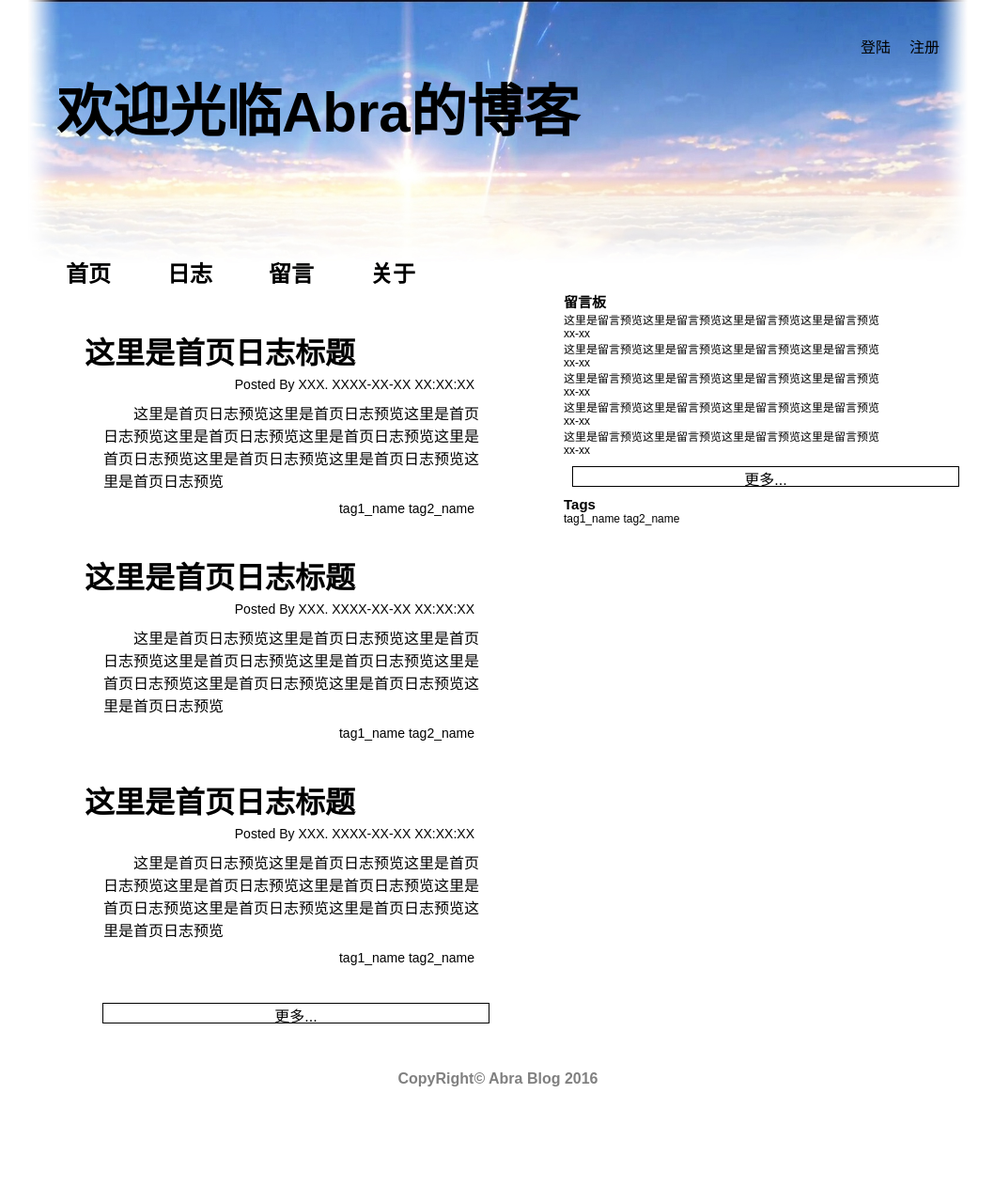
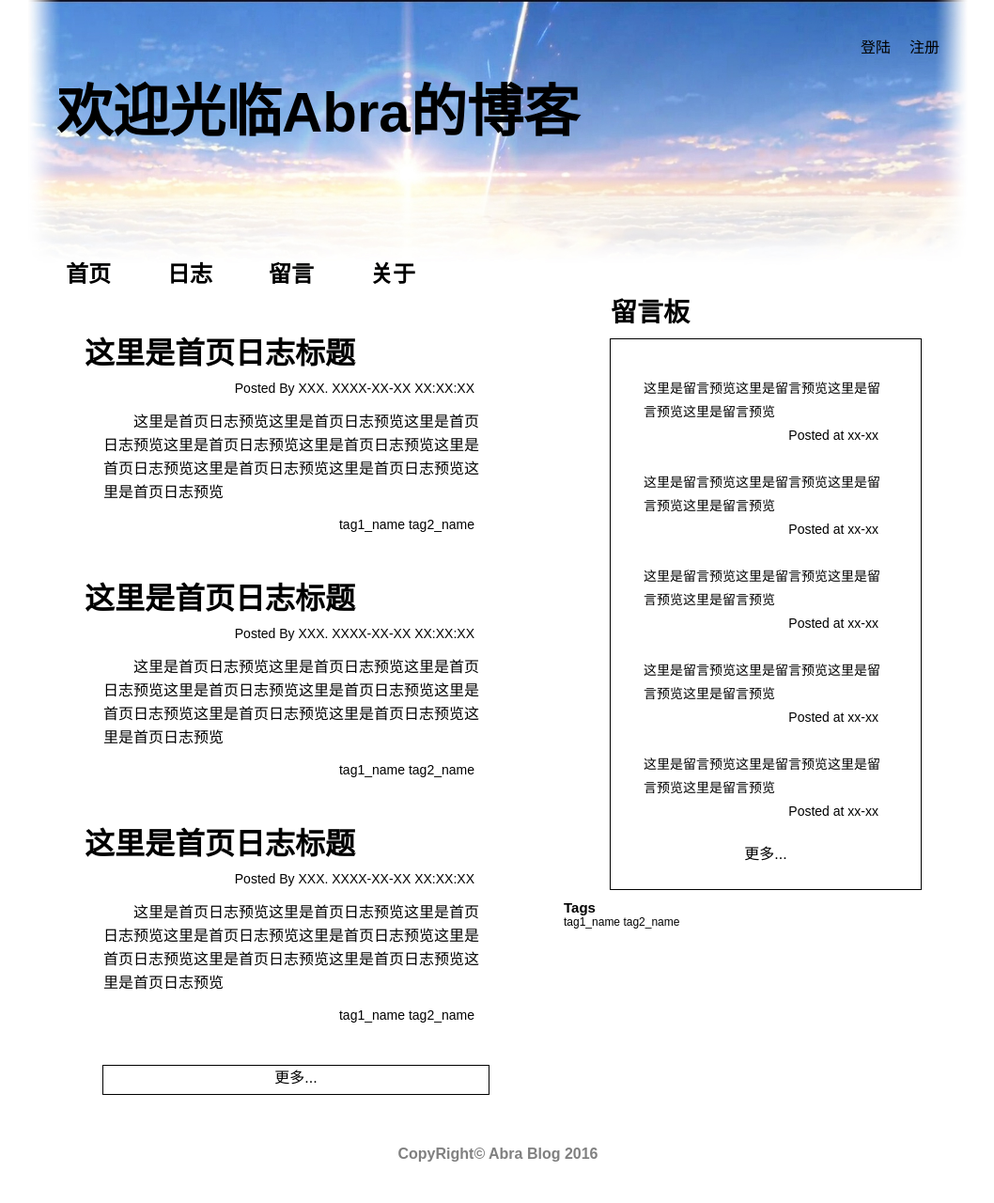
Before and after one commit to ZaraZ/MyBlog, a PHP site: page /view/index.html in a window 1280 px wide. Shown: the whole page at 94% size, without its empty margins (110-1168 px from the left). Before the commit the page ends 1156 px from the top, so only its background shows below. Run offline with PHP 8.4, Linux system fonts and the light colour scheme.

Commit message:
首页index页面留言板样式完成

```diff
--- a/web/www/css/default.css
+++ b/web/www/css/default.css
@@ -45,6 +45,9 @@ address, cite, code, em, th {
 
 
 /*网易css初始化代码 End*/
+p{
+  line-height: 25px;
+}
 
 a {
     text-decoration: none;
--- a/web/www/css/index.css
+++ b/web/www/css/index.css
@@ -2,14 +2,16 @@
     width: 570px;
     float: left;
 }
-.art_preview{
+
+.art_preview {
     margin: 40px 60px;
 }
 
-.art_preview_title{
+.art_preview_title {
     font-size: 32px;
 }
-.art_tags{
+
+.art_tags {
     font-size: 14px;
     margin-top: 5px;
     margin-bottom: 15px;
@@ -17,29 +19,30 @@
     text-align: right;
 }
 
-.art_preview_content{
+.art_preview_content {
     font-size: 16px;
-  margin:10px auto;
+    margin: 10px auto;
     padding-left: 20px;
     padding-right: 20px;
     text-indent: 2em;
 }
 
-.art_preview .posted_time{
+.art_preview .posted_time {
     font-size: 14px;
     margin-top: 5px;
     text-align: right;
     padding-right: 35px;
 }
 
-.more{
+.more {
     margin: 10px auto;
     text-align: center;
     font-size: 16px;
     border: 1px solid black;
     width: 410px;
-  height: 20px;
+    height: 30px;
 }
+
 .more_link:hover {
     color: black;
     font-weight: bolder;
@@ -49,3 +52,31 @@
     width: 430px;
     float: right;
 }
+
+.msg_preview_title {
+    font-size: 28px;
+    position: relative;
+    left:50px;
+}
+
+.msg_board{
+  margin: 10px auto;
+  padding: 30px 30px 10px 30px;
+  width: 270px;
+  border: 1px black solid;
+}
+.msg_preview{
+  margin-top: 5px;
+  margin-bottom: 15px;
+  padding: 5px;
+  font-size: 14px;
+
+}
+.msg_preview .posted_time{
+  text-align: right;
+  width: 250px;
+}
+.msg_board .more{
+  width: 250px;
+  border: 0px;
+}
--- a/web/www/view/index.html
+++ b/web/www/view/index.html
@@ -75,9 +75,9 @@
                     <span id="%tag2_name"><a href="./tags_detail.html">tag2_name</a></span>
                 </p>
             </div>
-            <a href="./artical.html" class="more_link"><p class="more">
-                更多...
-            </p></a>
+            <a href="./artical.html" class="more_link">
+              <p class="more">更多...</p>
+          </a>
         </div>
         <div class="right">
 
@@ -89,7 +89,7 @@
                       <a href="./msg_content.html">这里是留言预览这里是留言预览这里是留言预览这里是留言预览</a>
                     </p>
                     <p class="posted_time">
-                      xx-xx
+                      Posted at xx-xx
                     </p>
                   </div>
                   <div class="msg_preview">
@@ -97,7 +97,7 @@
                       <a href="./msg_content.html">这里是留言预览这里是留言预览这里是留言预览这里是留言预览</a>
                     </p>
                     <p class="posted_time">
-                      xx-xx
+                      Posted at xx-xx
                     </p>
                   </div>
                   <div class="msg_preview">
@@ -105,7 +105,7 @@
                       <a href="./msg_content.html">这里是留言预览这里是留言预览这里是留言预览这里是留言预览</a>
                     </p>
                     <p class="posted_time">
-                      xx-xx
+                      Posted at xx-xx
                     </p>
                   </div>
                   <div class="msg_preview">
@@ -113,7 +113,7 @@
                       <a href="./msg_content.html">这里是留言预览这里是留言预览这里是留言预览这里是留言预览</a>
                     </p>
                     <p class="posted_time">
-                      xx-xx
+                      Posted at xx-xx
                     </p>
                   </div>
                   <div class="msg_preview">
@@ -121,12 +121,12 @@
                       <a href="./msg_content.html">这里是留言预览这里是留言预览这里是留言预览这里是留言预览</a>
                     </p>
                     <p class="posted_time">
-                      xx-xx
+                      Posted at xx-xx
                     </p>
                   </div>
-                  <p class="more">
-                      <a href="./msg.html">更多...</a>
-                  </p>
+                  <a href="./artical.html" class="more_link">
+                    <p class="more">更多...</p>
+                </a>
               </div>
           </div>
           <div class="tags_area">
```
Lines whose indentation alone changed are shown as unchanged.
